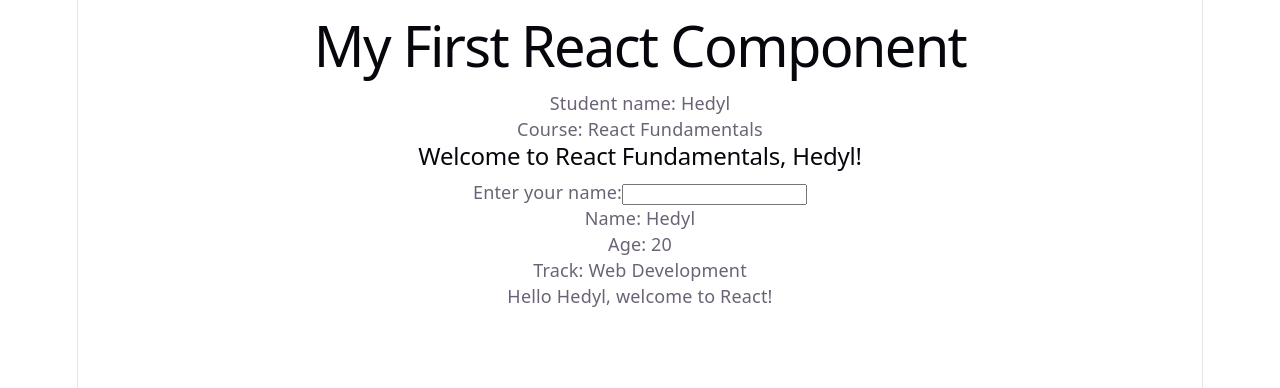
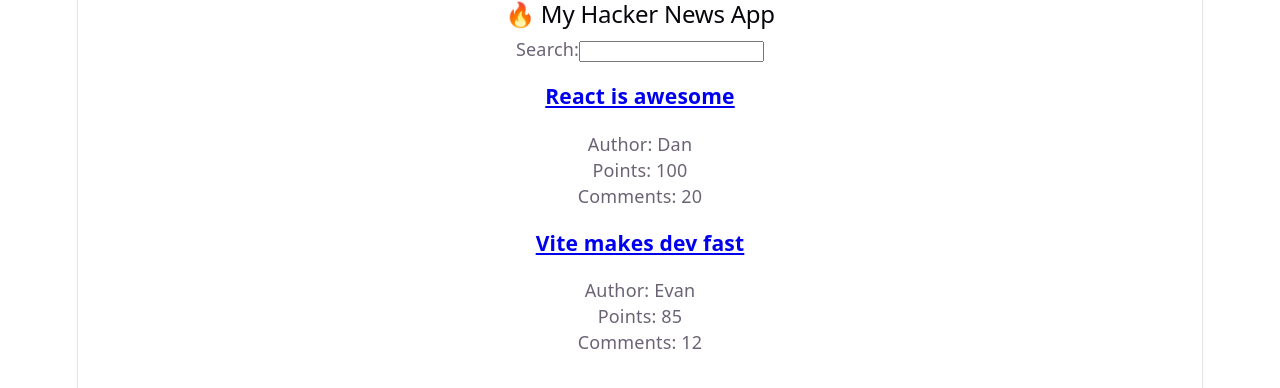
Before and after one commit to ounishedyl-droid/My_react_project, a React (Vite) app: page / in a window 1280 px wide. Shown: the top 388 px of the page. Built offline with nearby package versions, Linux system fonts and the light colour scheme.

Commit message:
Week 4: Multiple components (Header, Search, List)

```diff
--- a/src/App.jsx
+++ b/src/App.jsx
@@ -1,39 +1,74 @@
-const courseTitle = "React Fundamentals";
+const stories = [
+  {
+    objectID: "1",
+    title: "React is awesome",
+    url: "https://react.dev",
+    author: "Dan",
+    points: 100,
+    num_comments: 20
+  },
+  {
+    objectID: "2",
+    title: "Vite makes dev fast",
+    url: "https://vitejs.dev",
+    author: "Evan",
+    points: 85,
+    num_comments: 12
+  }
+];
+
+function Header() {
+  return <h2>🔥 My Hacker News App</h2>;
+}
+
+function Search() {
+  return (
+    <div>
+      <label htmlFor="search">Search:</label>
+      <input type="text" id="search" />
+    </div>
+  );
+}
+
+function List() {
+  return (
+    <div>
+      {stories.map((story) => (
+        <div key={story.objectID}>
+          <h3>
+            <a href={story.url} target="_blank" rel="noreferrer">
+              {story.title}
+            </a>
+          </h3>
+          <p>Author: {story.author}</p>
+          <p>Points: {story.points}</p>
+          <p>Comments: {story.num_comments}</p>
+        </div>
+      ))}
+    </div>
+  );
+}
 
 function App() {
-  const studentName = "Hedyl";
-
-  const student = {
-    name: "Hedyl",
-    age: 20,
-    track: "Web Development"
-  };
-
-  function sayHello() {
-    return `Hello ${studentName}, welcome to React!`;
-  }
-
   return (
     <div>
-      <h1>My First React Component </h1>
-
-      <p>Student name: {studentName}</p>
-
-      <p>Course: {courseTitle}</p>
-
-      <h2>Welcome to {courseTitle}, {studentName}!</h2>
-
-      <label htmlFor="studentInput">Enter your name:</label>
-      <input type="text" id="studentInput" />
-
-      <p>Name: {student.name}</p>
-      <p>Age: {student.age}</p>
-      <p>Track: {student.track}</p>
-
-      {/* ✅ STEP 7 */}
-      <p>{sayHello()}</p>
+      <Header />
+      <Search />
+      <List />
     </div>
   );
 }
 
 export default App;
+
+/*
+STEP 4 REFLECTION:
+
+1. App now only organizes components and does not contain UI logic.
+
+2. List is responsible for rendering the stories.
+
+3. Search handles only the input UI.
+
+4. This structure is cleaner because each component has a single responsibility.
+*/
```
